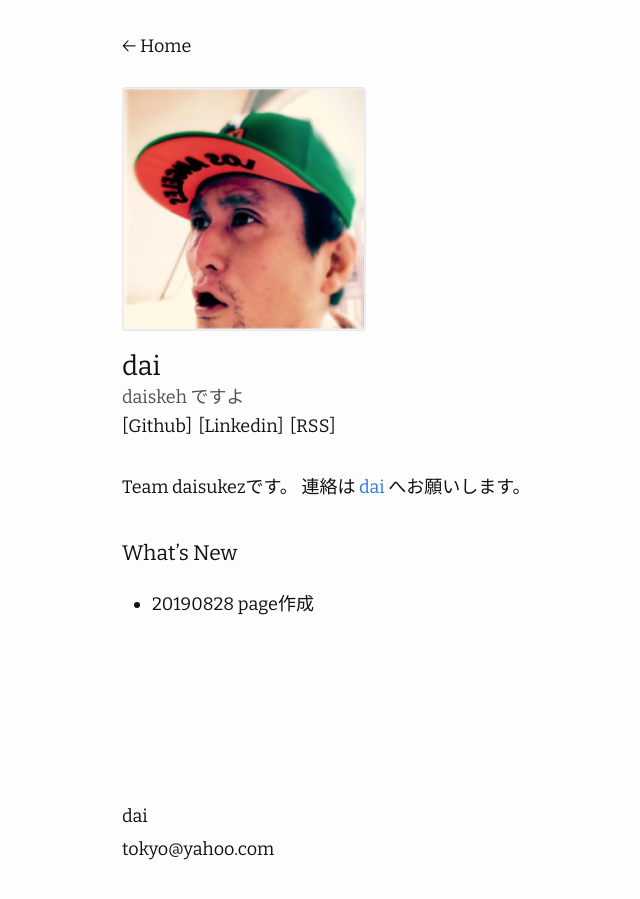
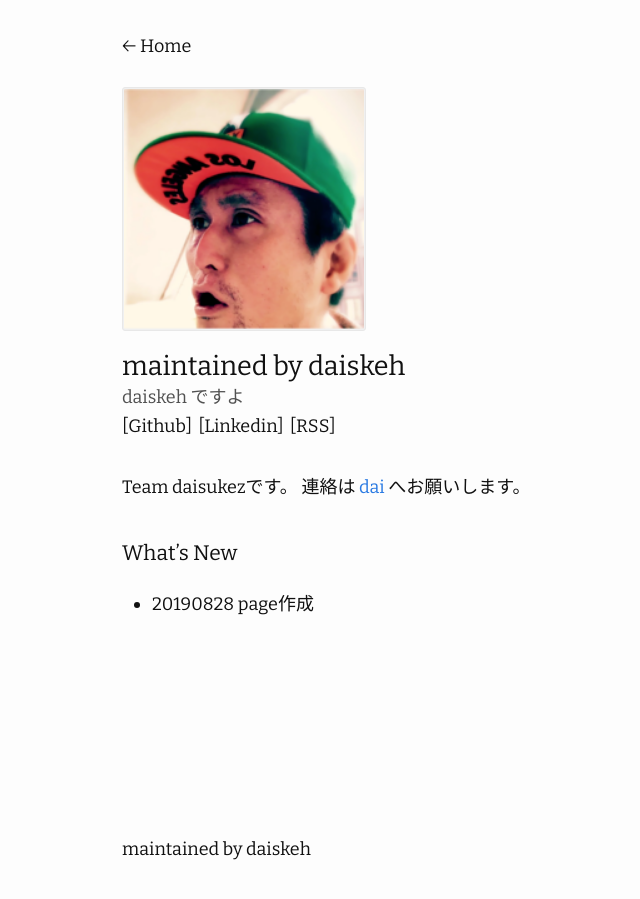
Before and after one commit to daisukez/root, a Jekyll site: the page built from about.md, in a window 1280 px wide. Shown: the whole page, without its empty margins (148-788 px from the left). Built offline with Jekyll 4.4.1, drawn with Linux system fonts in a browser that asks for light colours; nearby versions of some CDN libraries.

Commit message:
Update _config.yml
edited base role

```diff
--- a/_config.yml
+++ b/_config.yml
@@ -1,6 +1,6 @@
 title: daisukez # The title of the blog
-author: dai # Your name
-email: tokyo@yahoo.com # your email shown in the footer
+author: maintained by daiskeh # Your name
+# email: tokyo@yahoo.com # your email shown in the footer
 url: https://daisukez.github.io/root/ # this is your site's root address.
 description: > # A clean and minimalist theme for Jekyll.
 favicon: "./favicon.ico" # set the favicon of the site
```
